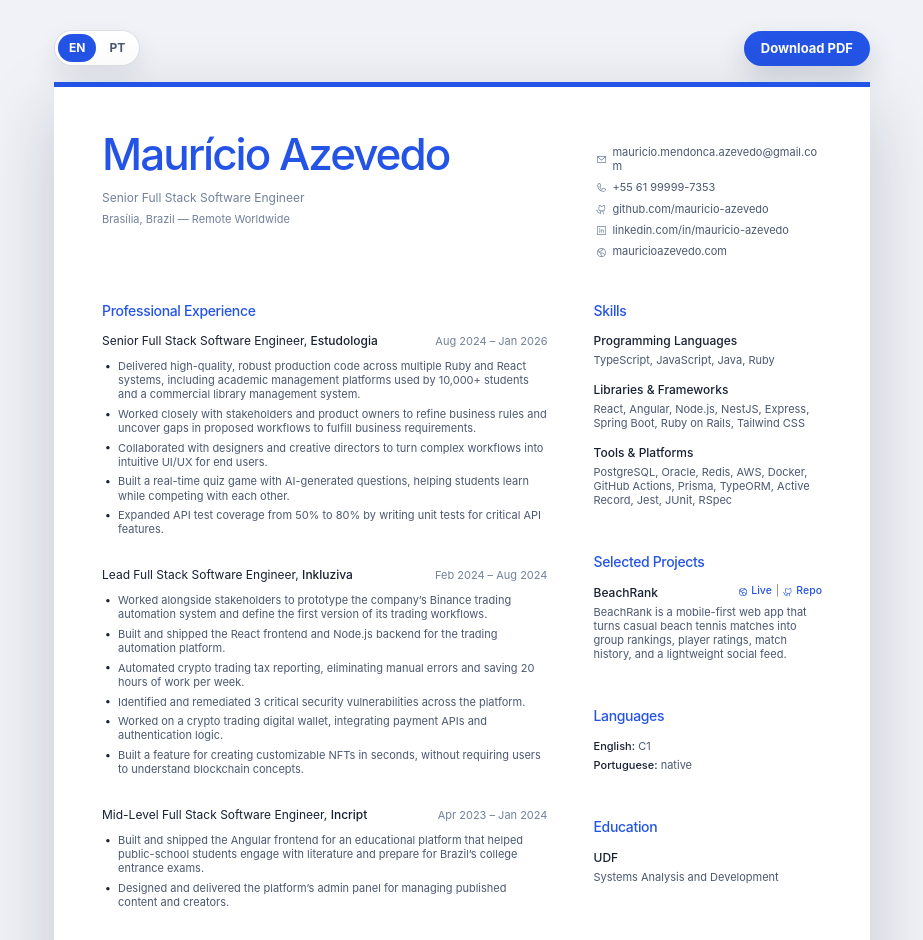
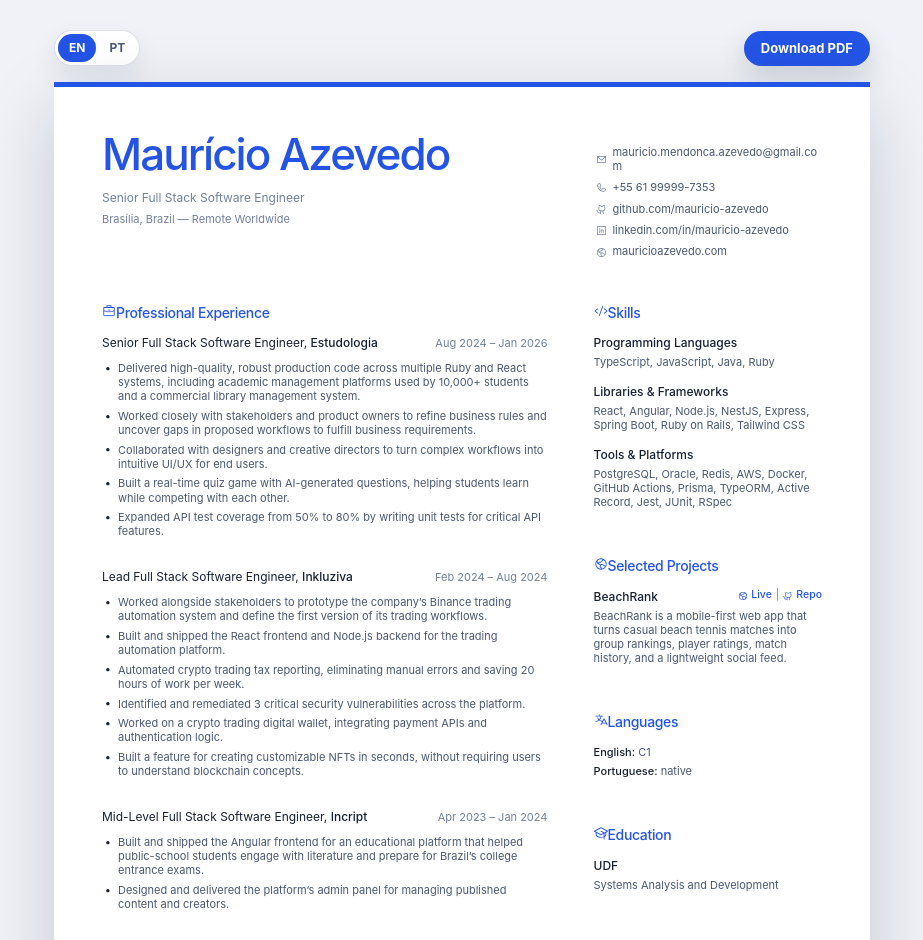
Before and after one commit to mauricio-azevedo/resume, a React (Vite) app: page / in a window 1280 px wide. Shown: the top 940 px of the page, without its empty margins (178-1101 px from the left). Built offline with nearby package versions, Linux system fonts and the light colour scheme.

Commit message:
Add Phosphor icons to section headings

```diff
--- a/src/App.tsx
+++ b/src/App.tsx
@@ -1,9 +1,13 @@
 import {
+  Briefcase,
+  Code,
   EnvelopeSimple,
   GithubLogo,
   GlobeHemisphereWest,
+  GraduationCap,
   LinkedinLogo,
   Phone,
+  Translate,
 } from "@phosphor-icons/react";
 import { useState } from "react";
 import "./App.css";
@@ -12,6 +16,7 @@ const emailHref = "mailto:mauricio.mendonca.azevedo@gmail.com";
 
 type Language = "en" | "pt";
 type ContactIconName = "email" | "phone" | "github" | "linkedin" | "portfolio";
+type SectionIconName = "experience" | "skills" | "projects" | "languages" | "education";
 
 type ContactItem = {
   href: string;
@@ -272,10 +277,29 @@ const contactIcons = {
   portfolio: GlobeHemisphereWest,
 };
 
+const sectionIcons = {
+  experience: Briefcase,
+  skills: Code,
+  projects: GlobeHemisphereWest,
+  languages: Translate,
+  education: GraduationCap,
+};
+
 function ContactIcon({ name }: { name: ContactIconName }) {
   const Icon = contactIcons[name];
 
   return <Icon aria-hidden="true" className="contact-icon" weight="regular" />;
+}
+
+function SectionTitle({ icon, children }: { icon: SectionIconName; children: string }) {
+  const Icon = sectionIcons[icon];
+
+  return (
+    <h2 className="section-title">
+      <Icon aria-hidden="true" className="section-icon" weight="regular" />
+      <span>{children}</span>
+    </h2>
+  );
 }
 
 function App() {
@@ -338,7 +362,7 @@ function App() {
         <div className="resume-layout">
           <section className="main-column">
             <section className="resume-section experience-section">
-              <h2>{content.experienceTitle}</h2>
+              <SectionTitle icon="experience">{content.experienceTitle}</SectionTitle>
               {content.experiences.map((experience) => (
                 <article
                   className="experience"
@@ -362,7 +386,7 @@ function App() {
 
           <aside className="side-column">
             <section className="resume-section skills-section">
-              <h2>{content.skillsTitle}</h2>
+              <SectionTitle icon="skills">{content.skillsTitle}</SectionTitle>
               <div className="skill-list">
                 {content.skills.map(([label, value]) => (
                   <div className="skill-group" key={label}>
@@ -374,7 +398,7 @@ function App() {
             </section>
 
             <section className="resume-section projects-section">
-              <h2>{content.projectsTitle}</h2>
+              <SectionTitle icon="projects">{content.projectsTitle}</SectionTitle>
               <article className="side-item">
                 <div className="project-heading">
                   <h3>{content.project.title}</h3>
@@ -405,7 +429,7 @@ function App() {
             </section>
 
             <section className="resume-section compact-section">
-              <h2>{content.languagesTitle}</h2>
+              <SectionTitle icon="languages">{content.languagesTitle}</SectionTitle>
               <p>
                 <strong>{language === "pt" ? "Inglês" : "English"}:</strong> {content.languages.english}
               </p>
@@ -415,7 +439,7 @@ function App() {
             </section>
 
             <section className="resume-section education-section">
-              <h2>{content.educationTitle}</h2>
+              <SectionTitle icon="education">{content.educationTitle}</SectionTitle>
               <article className="side-item">
                 <h3>{content.education.school}</h3>
                 <p>{content.education.degree}</p>
```
